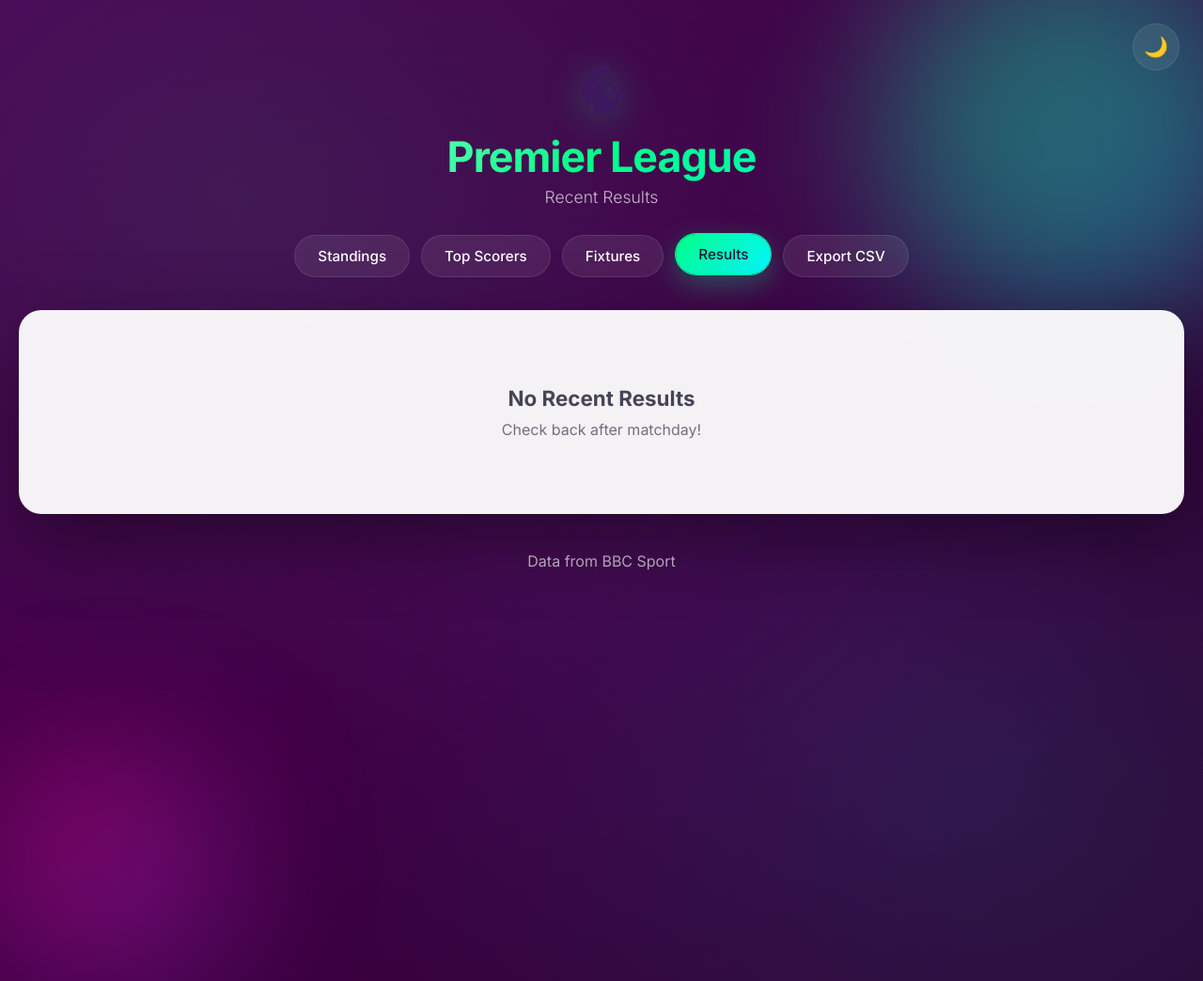
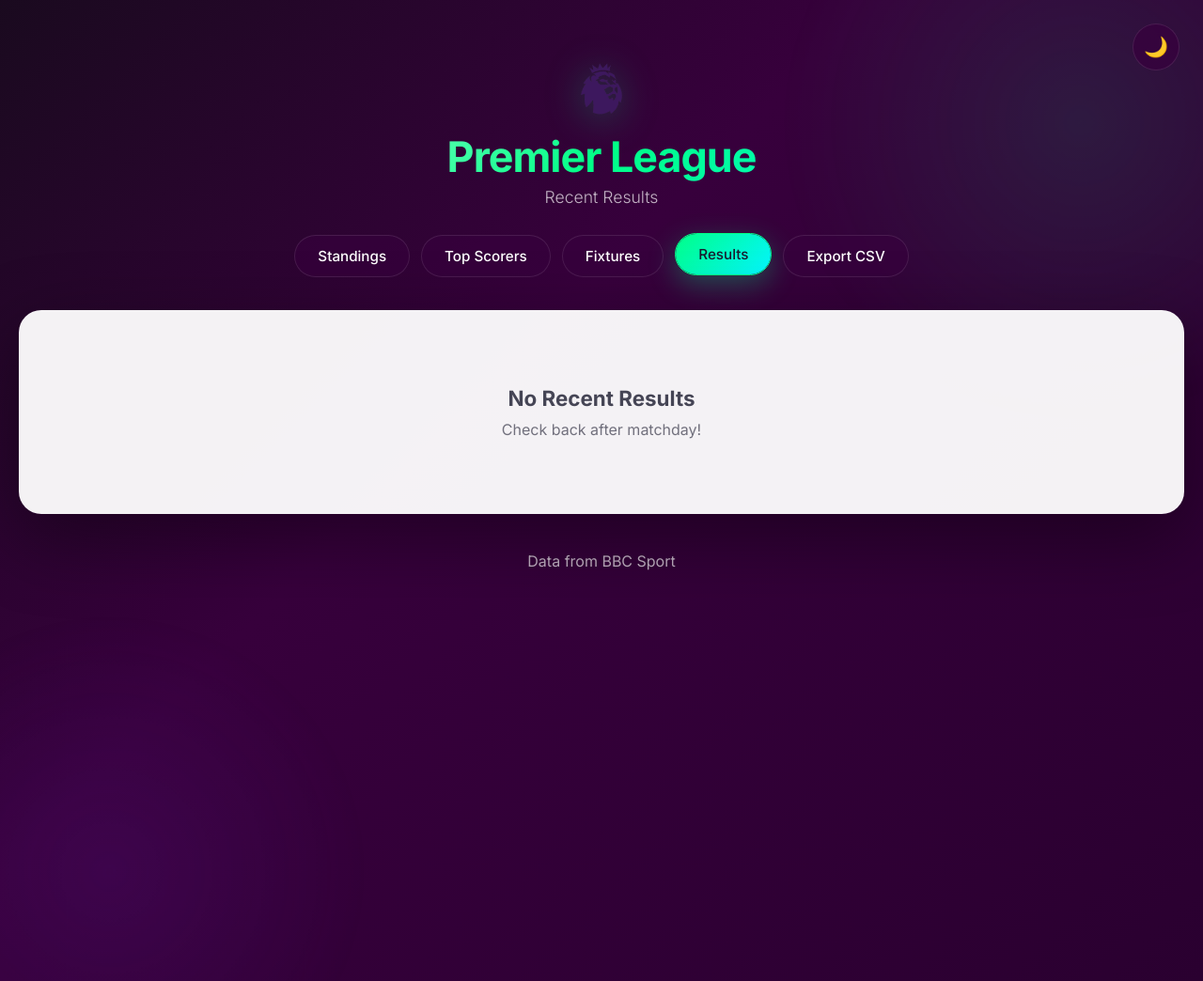
Before and after one commit to irwingvaz/SCRAPED-EPL-WEBSITE, a Flask app: page /results in a window 1280 px wide. Shown: the whole page at 94% size. Run offline with Flask 3, Linux system fonts and the light colour scheme.

Commit message:
stripped expensive animations, removed blur filters and backdrop, rows are snappy now

```diff
--- a/templates/base.html
+++ b/templates/base.html
@@ -49,62 +49,36 @@
             top: 0; left: 0;
             width: 100%; height: 100%;
             z-index: -1;
-            background: linear-gradient(135deg, #1a0a1f 0%, #37003c 25%, #5a0062 50%, #37003c 75%, #1a0a1f 100%);
-            background-size: 400% 400%;
-            animation: gradientShift 15s ease infinite;
-        }
-
-        .bg-wrapper::before {
-            content: '';
-            position: absolute;
-            top: 0; left: 0;
-            width: 100%; height: 100%;
-            background:
-                radial-gradient(ellipse at 20% 20%, rgba(0,255,135,0.1) 0%, transparent 50%),
-                radial-gradient(ellipse at 80% 80%, rgba(4,245,255,0.1) 0%, transparent 50%),
-                radial-gradient(ellipse at 50% 50%, rgba(90,0,98,0.3) 0%, transparent 70%);
-            animation: pulseGlow 8s ease-in-out infinite alternate;
-        }
-
-        @keyframes gradientShift {
-            0%, 100% { background-position: 0% 50%; }
-            50% { background-position: 100% 50%; }
-        }
-
-        @keyframes pulseGlow {
-            0% { opacity: 0.5; }
-            100% { opacity: 1; }
+            background: linear-gradient(135deg, #1a0a1f 0%, #37003c 40%, #2a0030 100%);
         }
 
         .orb {
             position: fixed;
             border-radius: 50%;
-            filter: blur(80px);
-            opacity: 0.4;
             pointer-events: none;
             z-index: -1;
             will-change: transform;
         }
         .orb-1 {
-            width: 400px; height: 400px;
-            background: linear-gradient(135deg, #00ff87, #04f5ff);
-            top: -100px; right: -100px;
+            width: 700px; height: 700px;
+            background: radial-gradient(circle at center, rgba(0,255,135,0.1) 0%, transparent 65%);
+            top: -250px; right: -250px;
             animation: float1 20s ease-in-out infinite;
         }
         .orb-2 {
-            width: 300px; height: 300px;
-            background: linear-gradient(135deg, #ff0080, #7928ca);
-            bottom: -50px; left: -50px;
+            width: 600px; height: 600px;
+            background: radial-gradient(circle at center, rgba(121,40,202,0.12) 0%, transparent 65%);
+            bottom: -200px; left: -200px;
             animation: float2 25s ease-in-out infinite;
         }
 
         @keyframes float1 {
-            0%, 100% { transform: translate(0, 0) scale(1); }
-            50% { transform: translate(-50px, 50px) scale(1.1); }
+            0%, 100% { transform: translate(0, 0); }
+            50% { transform: translate(-40px, 40px); }
         }
         @keyframes float2 {
-            0%, 100% { transform: translate(0, 0) scale(1); }
-            50% { transform: translate(30px, -40px) scale(0.9); }
+            0%, 100% { transform: translate(0, 0); }
+            50% { transform: translate(30px, -30px); }
         }
 
         .container {
@@ -165,13 +139,12 @@
             width: 50px; height: 50px;
             border: none;
             border-radius: 50%;
-            background: var(--card-bg);
-            backdrop-filter: blur(20px);
+            background: rgba(55, 0, 62, 0.75);
             border: 1px solid var(--card-border);
             cursor: pointer;
             font-size: 1.3em;
             z-index: 1000;
-            transition: all 0.3s cubic-bezier(0.4, 0, 0.2, 1);
+            transition: transform 0.2s ease, box-shadow 0.2s ease;
             display: flex;
             align-items: center;
             justify-content: center;
@@ -199,11 +172,10 @@
             text-decoration: none;
             font-weight: 500;
             font-size: 0.95em;
-            background: var(--card-bg);
-            backdrop-filter: blur(20px);
+            background: rgba(55, 0, 62, 0.6);
             border: 1px solid var(--card-border);
             color: var(--text-primary);
-            transition: all 0.3s cubic-bezier(0.4, 0, 0.2, 1);
+            transition: color 0.2s ease, border-color 0.2s ease, transform 0.2s ease, box-shadow 0.2s ease;
             position: relative;
             overflow: hidden;
         }
```
Also changed, not shown: other parts of templates/base.html (+12 -17 lines), templates/index.html (+2 -21 lines).
